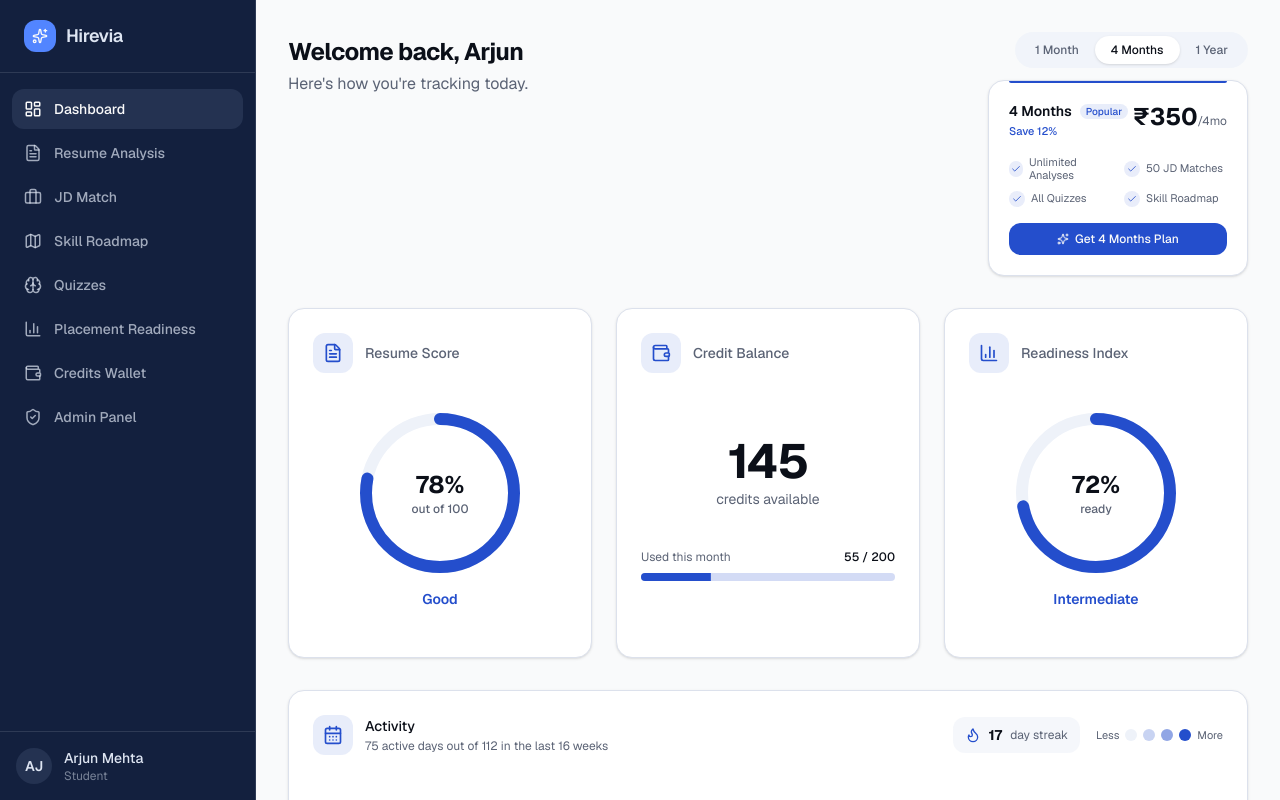
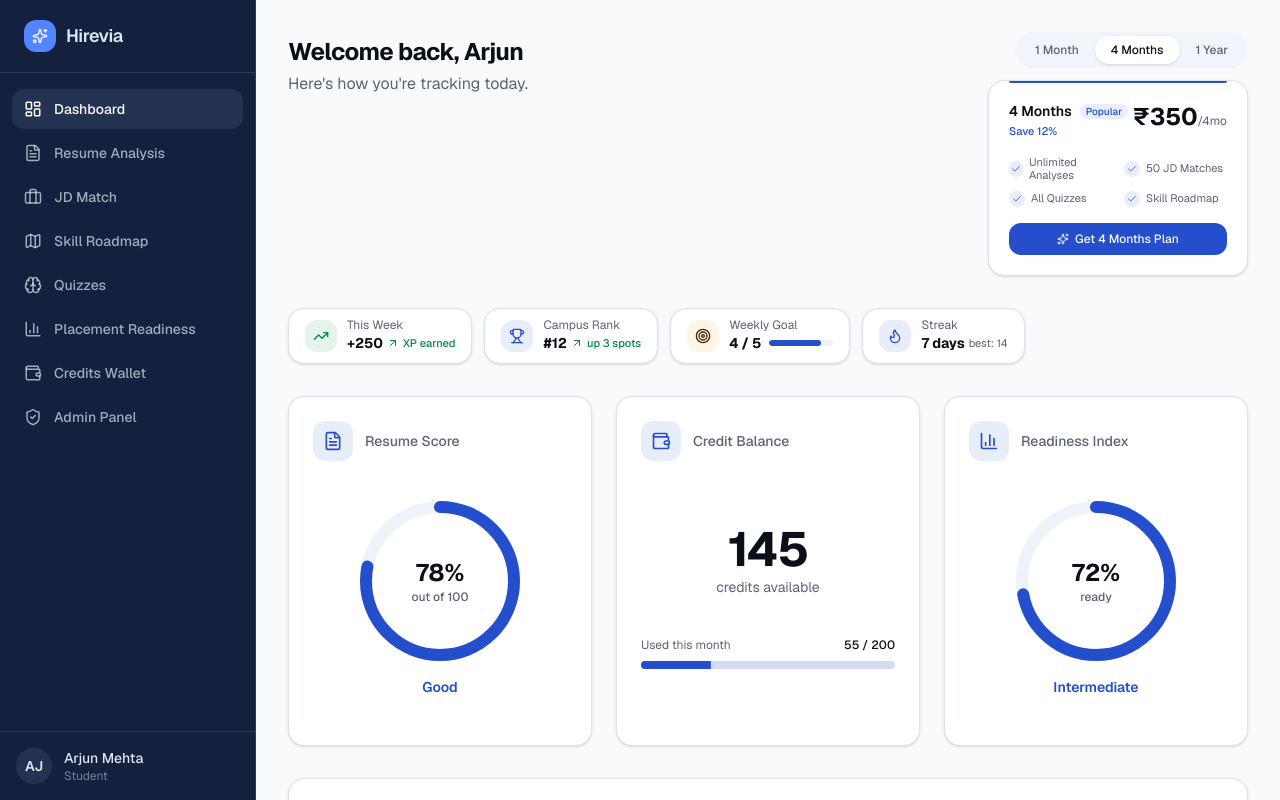
Before and after one commit to SujalSinha12012005/v0-hirevia, a Next.js app: page /dashboard in a window 1280 px wide. Built offline with nearby package versions, Linux system fonts and the light colour scheme.

Commit message:
feat: add progress strip with metric chips\n\nIntroduce progress strip with XP, rank, goal, and streak stats.

```diff
--- a/app/dashboard/page.tsx
+++ b/app/dashboard/page.tsx
@@ -5,7 +5,7 @@ import { Card, CardContent, CardHeader, CardTitle } from "@/components/ui/card"
 import { CircularProgress } from "@/components/circular-progress"
 import { Badge } from "@/components/ui/badge"
 import { Button } from "@/components/ui/button"
-import { FileText, Wallet, BarChart3, Check, Crown, Flame, CalendarDays, Sparkles } from "lucide-react"
+import { FileText, Wallet, BarChart3, Check, Crown, Flame, CalendarDays, Sparkles, TrendingUp, ArrowUpRight, Trophy, Target } from "lucide-react"
 import { Progress } from "@/components/ui/progress"
 import { Tooltip, TooltipContent, TooltipProvider, TooltipTrigger } from "@/components/ui/tooltip"
 
@@ -105,6 +105,65 @@ export default function DashboardPage() {
               <Sparkles className="size-3" />
               Get {plans[activePlan].name} Plan
             </Button>
+          </div>
+        </div>
+      </div>
+
+      {/* Quick Progress Strip */}
+      <div className="flex items-center gap-3">
+        <div className="flex items-center gap-2.5 rounded-xl border border-border bg-card px-4 py-2.5 shadow-sm">
+          <div className="flex items-center justify-center size-8 rounded-lg bg-success/10">
+            <TrendingUp className="size-4 text-success" />
+          </div>
+          <div className="flex flex-col">
+            <span className="text-xs text-muted-foreground leading-none">This Week</span>
+            <div className="flex items-center gap-1 mt-0.5">
+              <span className="text-sm font-bold text-foreground">+250</span>
+              <ArrowUpRight className="size-3 text-success" />
+              <span className="text-[11px] text-success font-medium">XP earned</span>
+            </div>
+          </div>
+        </div>
+
+        <div className="flex items-center gap-2.5 rounded-xl border border-border bg-card px-4 py-2.5 shadow-sm">
+          <div className="flex items-center justify-center size-8 rounded-lg bg-primary/10">
+            <Trophy className="size-4 text-primary" />
+          </div>
+          <div className="flex flex-col">
+            <span className="text-xs text-muted-foreground leading-none">Campus Rank</span>
+            <div className="flex items-center gap-1 mt-0.5">
+              <span className="text-sm font-bold text-foreground">#12</span>
+              <ArrowUpRight className="size-3 text-success" />
+              <span className="text-[11px] text-success font-medium">up 3 spots</span>
+            </div>
+          </div>
+        </div>
+
+        <div className="flex items-center gap-2.5 rounded-xl border border-border bg-card px-4 py-2.5 shadow-sm">
+          <div className="flex items-center justify-center size-8 rounded-lg bg-warning/10">
+            <Target className="size-4 text-warning-foreground" />
+          </div>
+          <div className="flex flex-col">
+            <span className="text-xs text-muted-foreground leading-none">Weekly Goal</span>
+            <div className="flex items-center gap-2 mt-0.5">
+              <span className="text-sm font-bold text-foreground">4 / 5</span>
+              <div className="w-16 h-1.5 rounded-full bg-muted overflow-hidden">
+                <div className="h-full w-[80%] rounded-full bg-primary" />
+              </div>
+            </div>
+          </div>
+        </div>
+
+        <div className="flex items-center gap-2.5 rounded-xl border border-border bg-card px-4 py-2.5 shadow-sm">
+          <div className="flex items-center justify-center size-8 rounded-lg bg-primary/10">
+            <Flame className="size-4 text-primary" />
+          </div>
+          <div className="flex flex-col">
+            <span className="text-xs text-muted-foreground leading-none">Streak</span>
+            <div className="flex items-center gap-1 mt-0.5">
+              <span className="text-sm font-bold text-foreground">7 days</span>
+              <span className="text-[11px] text-muted-foreground">best: 14</span>
+            </div>
           </div>
         </div>
       </div>
```
